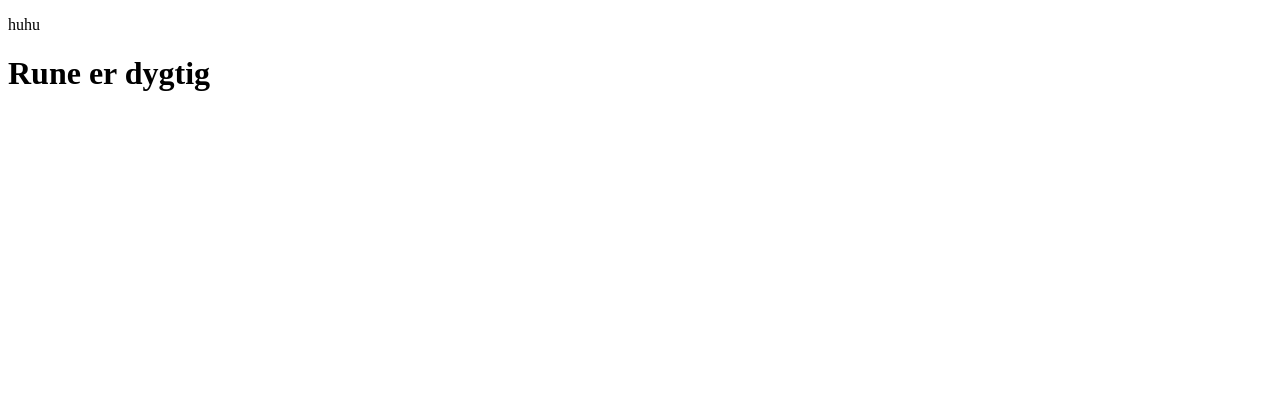
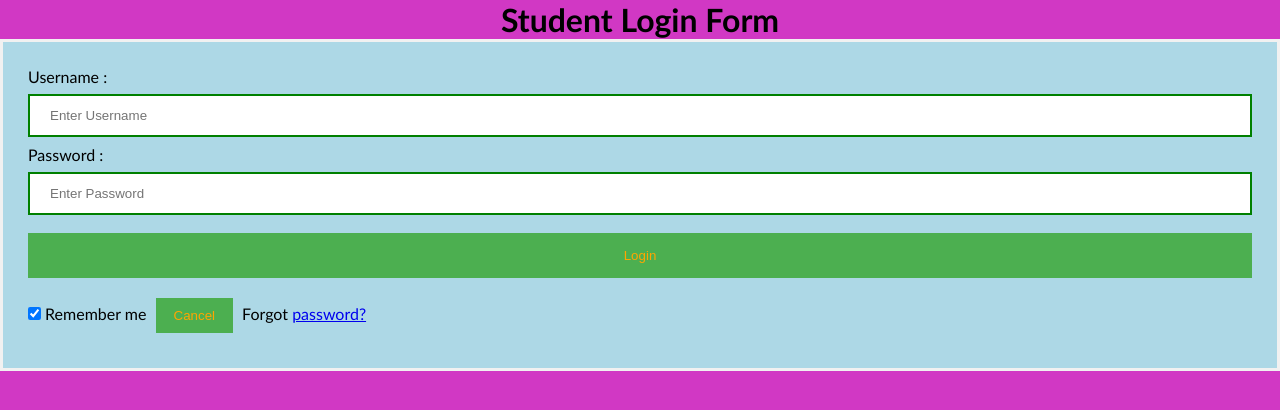
Before and after one commit to denBruneBarone/P2, a plain HTML site: page Product/index.html in a window 1280 px wide. Drawn offline with Linux system fonts and the light colour scheme.

Commit message:
Seperated html and css

```diff
--- a/Product/index.html
+++ b/Product/index.html
@@ -1,22 +1,28 @@
 <!DOCTYPE html>
-<html lang="en">
+<html>
 
 <head>
-   <meta charset="UTF-8">
-
-   <!-- Links -->
+   <meta name="viewport" content="width=device-width, initial-scale=1">
+   <title> Login Page </title>
    <link rel="stylesheet" href="styles.css">
-
-
-   <meta http-equiv="X-UA-Compatible" content="IE=edge">
-   <meta name="viewport" content="width=device-width, initial-scale=1.0">
-   <title>Past Workflows</title>
 </head>
 
 <body>
-   <p>huhu</p>
-   <h1>Rune er dygtig</h1>
-   <script src="index.js"></script>
+   <center>
+      <h1> Student Login Form </h1>
+   </center>
+   <form>
+      <div class="container">
+         <label>Username : </label>
+         <input type="text" placeholder="Enter Username" name="username" required>
+         <label>Password : </label>
+         <input type="password" placeholder="Enter Password" name="password" required>
+         <button type="submit">Login</button>
+         <input type="checkbox" checked="checked"> Remember me
+         <button type="button" class="cancelbtn"> Cancel</button>
+         Forgot <a href="#"> password? </a>
+      </div>
+   </form>
 </body>
 
 </html>
--- a/Product/styles.css
+++ b/Product/styles.css
@@ -0,0 +1,49 @@
+* {
+  margin: 0;
+  padding: 0;
+  box-sizing: border-box;
+}
+
+body {
+  font-family: Calibri, Helvetica, sans-serif;
+  background-color: rgb(209, 56, 196);
+}
+
+button {
+  background-color: #4caf50;
+  width: 100%;
+  color: orange;
+  padding: 15px;
+  margin: 10px 0px;
+  border: none;
+  cursor: pointer;
+}
+
+form {
+  border: 3px solid #f1f1f1;
+}
+
+input[type="text"],
+input[type="password"] {
+  width: 100%;
+  margin: 8px 0;
+  padding: 12px 20px;
+  display: inline-block;
+  border: 2px solid green;
+  box-sizing: border-box;
+}
+
+button:hover {
+  opacity: 0.7;
+}
+
+.cancelbtn {
+  width: auto;
+  padding: 10px 18px;
+  margin: 10px 5px;
+}
+
+.container {
+  padding: 25px;
+  background-color: lightblue;
+}
```
